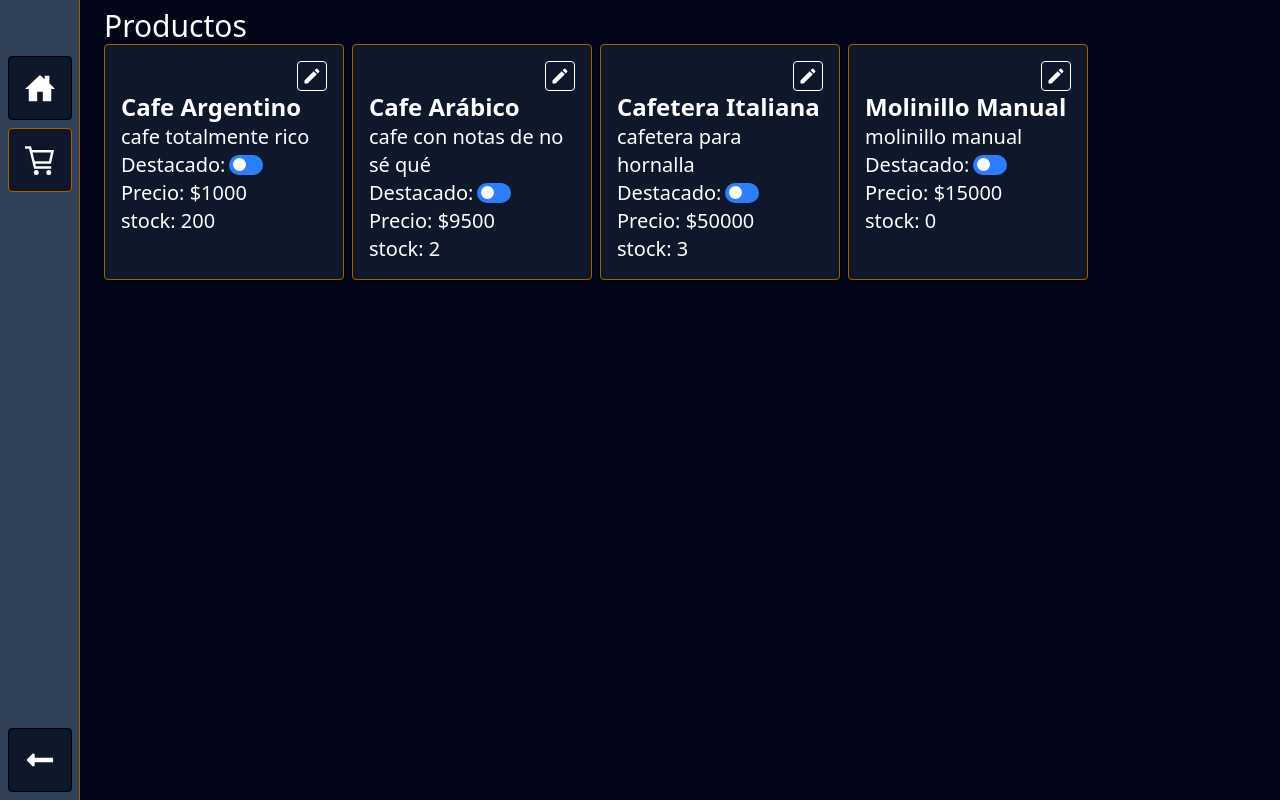
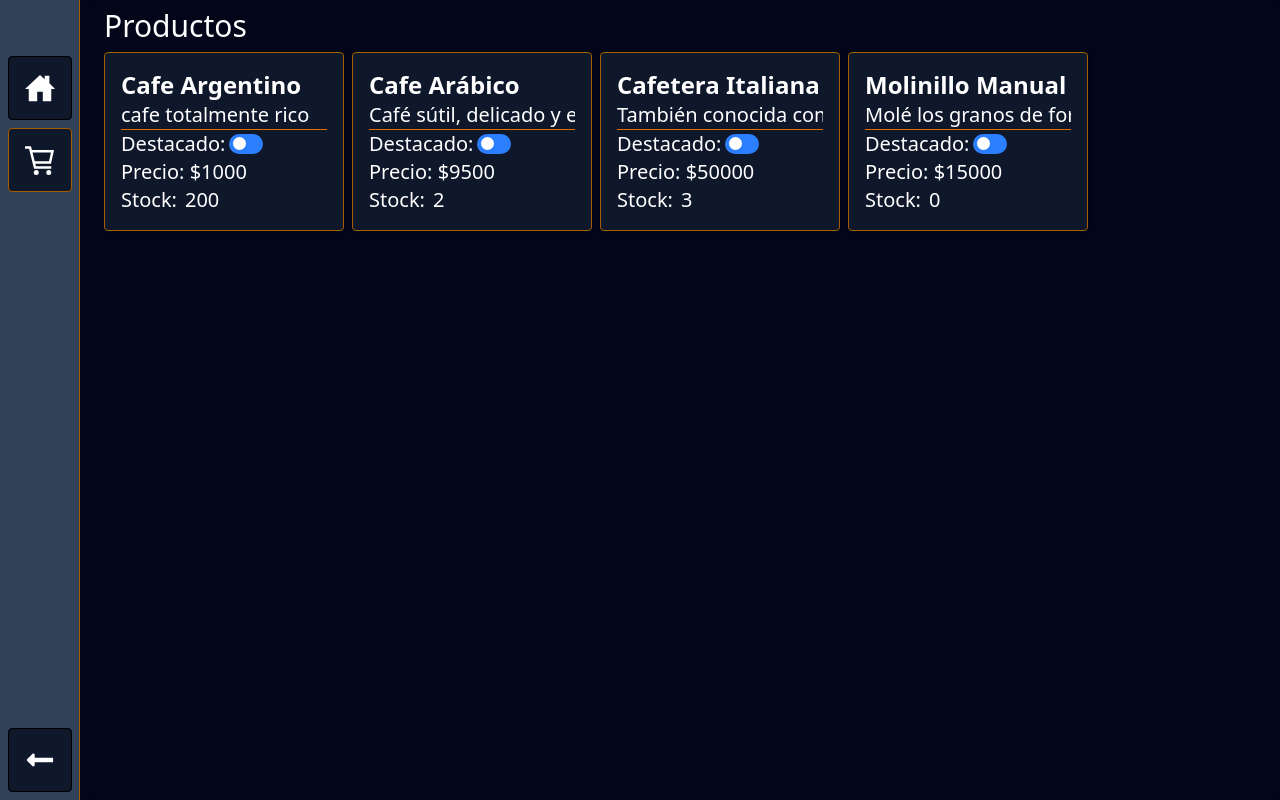
Before and after one commit to aaronvigil96/cafe-front, a React (Vite) app: page /dashboard/product in a window 1280 px wide. Built offline with nearby package versions, Linux system fonts and the light colour scheme.

Commit message:
add checkout

```diff
--- a/index.html
+++ b/index.html
@@ -7,7 +7,7 @@
     <title>Vite + React + TS</title>
   </head>
   <body class="w-screen overflow-x-hidden min-h-screen flex flex-col">
-    <div id="root"></div>
+    <div id="root" class="flex-1 flex flex-col"></div>
     <script type="module" src="/src/main.tsx"></script>
   </body>
 </html>
--- a/src/components/NavBar.tsx
+++ b/src/components/NavBar.tsx
@@ -23,6 +23,25 @@ const NavBar = () => {
 
     const toggleCart = () => {
         setCart(!cart);
+    }
+
+    const handleButton = async () => {
+
+        console.log(cartStore);
+
+        try{
+            const response = await fetch('http://localhost:3000/create-preference', {
+                method: 'POST',
+                headers: {
+                    "Content-Type": "application/json",
+                },
+                body: JSON.stringify(cartStore)
+            })
+            const data = await response.json();
+            window.location.href = data.init_point;
+        }catch(err){
+            console.log(err);
+        }
     }
 
     return(
@@ -63,7 +82,7 @@ const NavBar = () => {
                         <div className="p-2">
                             <hr className="px-2"/>
                             <p className="text-2xl">Total: <span className="font-bold text-2xl">${total.toFixed(2)}</span></p>
-                            <button className=" cursor-pointer w-full p-2 mt-2 bg-blue-500 text-white rounded-sm">Comprar</button>
+                            <button onClick={() => handleButton()} className="cursor-pointer w-full p-2 mt-2 bg-blue-500 text-white rounded-sm">Comprar</button>
                         </div>
                     </div>
                 </div>
--- a/src/main.tsx
+++ b/src/main.tsx
@@ -25,8 +25,9 @@ const Layout = () => {
   },[location.pathname])
 
   return(
-    <>
+    <div className={`${!hideLayout ? "flex flex-col min-h-screen" : ""}`}>
       {!hideLayout && <NavBar/>}
+      <div className={`${!hideLayout ? "flex-1" : ""}`}>
         <Routes>
           <Route path='/' element={<HomePage/>}/>
           <Route path='/product' element={<ProductsPage/>}/>
@@ -42,8 +43,9 @@ const Layout = () => {
             <Route path='/dashboard/product' element={<DashboardProductPage/>}/>
           </Route>
         </Routes>
+      </div>
       {!hideLayout && <Footer/>}
-    </>
+    </div>
   )
 }
 
--- a/src/routes/DashboardProductPage.tsx
+++ b/src/routes/DashboardProductPage.tsx
@@ -1,32 +1,29 @@
-import { FaEdit } from "react-icons/fa";
 import { useProductsStore } from "../stores/products.store";
-import { MdModeEdit } from "react-icons/md";
 
 const DashboardProductPage = () => {
 
-    const {products, toggleOffert} = useProductsStore();
+    const {products, toggleOffert, updateProduct} = useProductsStore();
 
     const handleToggleChange = (id:number) => {
         toggleOffert(id);
+    }
+
+    const handleChange = (id:number, field:any, value:any) => {
+        updateProduct(id, {[field]:value});
     }
 
 
     return(
         <div className="h-full rounded ml-2 overflow-y-auto">
             <h1 className="text-white text-3xl">Productos</h1>
-            <div className="flex gap-2 flex-wrap">
+            <div className="flex gap-2 flex-wrap mt-2">
             {
                 products?.map(({id, name, offert, price, stock, description}) => (
                     <div key={id} className="shadow w-60 bg-slate-900 rounded mx-auto sm:mx-0 p-4 border border-yellow-700">
-                        <div className="flex justify-end">
-                            <div className="border text-white p-1 cursor-pointer rounded">
-                            <MdModeEdit className="text-xl" />
-                            </div>
+                        <div>
+                            <input type="text" className="text-white text-2xl font-bold capitalize w-full" value={name} onChange={(e) => handleChange(id, 'name', e.target.value)}/>
                         </div>
-                        <div>
-                            <h2 className="text-2xl font-bold text-white capitalize">{name}</h2>
-                        </div>
-                        <p className="text-white text-xl">{description}</p>
+                        <input type="text" className="text-white text-xl w-full border-b border-amber-600 focus:outline-none" value={description} onChange={(e) => handleChange(id, 'description', e.target.value)}/>
                         <div className="flex items-center gap-1">
                             <p className="inline-block text-xl gap-2 text-white">Destacado: </p>
                             <label className="inline-block cursor-pointer relative w-[34px] h-[20px]">
@@ -36,7 +33,10 @@ const DashboardProductPage = () => {
                             </label>
                         </div>
                         <p className="text-white text-xl">Precio: ${price}</p>
-                        <p className="text-white text-xl">stock: {stock}</p>
+                        <div className="flex w-full gap-2">
+                            <p className="text-white text-xl capitalize">stock:</p>
+                            <input type="number" min={0} value={stock} className="inline w-full text-white text-xl" onChange={(e) => handleChange(id, 'stock', e.target.value)}/>
+                        </div>
                     </div>
                 ))
             }
--- a/src/routes/ProductPage.tsx
+++ b/src/routes/ProductPage.tsx
@@ -33,7 +33,7 @@ const ProductPage = () => {
             <div className="mx-auto w-60 h-60">
                 <img className="w-full h-full object-contain" src={`/${product.image}`}/>
             </div>
-            <div className="flex flex-col mt-2">
+            <div className="flex flex-col mt-2 md:w-60">
                 <div>
                     <nav>
                         <Link className="text-slate-400 hover:text-black transition-colors ease-in-out duration-300 capitalize" to={'/'}>home / </Link><Link className="text-slate-400 hover:text-black transition-colors ease-in-out duration-300 capitalize" to={'/product'}>tienda / </Link><span className="capitalize">{product.name}</span>
--- a/src/stores/products.store.ts
+++ b/src/stores/products.store.ts
@@ -4,16 +4,20 @@ import { ProductItemProps } from "../interfaces/product-item.interface";
 interface ProductsStore {
     products: ProductItemProps[];
     toggleOffert: (id: number) => void;
+    updateProduct: (id:number, updateProduct: Partial<ProductItemProps>) => void;
 }
 
 export const useProductsStore = create<ProductsStore>((set) => ({
     products: [
         {id: 1, name: 'cafe argentino', offert: true, price: 1000, stock: 200, description:'cafe totalmente rico', grams:1200, image:"bag-coffee.png"},
-        {id: 2, name: 'cafe arábico', offert: true, price: 9500, stock: 2, description:'cafe con notas de no sé qué', grams:300, image: "bag-coffee.png"},
-        {id: 3, name: 'cafetera italiana', offert: true, price: 50000, stock: 3, description: 'cafetera para hornalla', image:"cafetera.png"},
-        {id: 4, name: 'molinillo manual', offert: true, price: 15000, stock: 0, description: 'molinillo manual', image:"molinillo.png"}
+        {id: 2, name: 'cafe arábico', offert: true, price: 9500, stock: 2, description:'Café sútil, delicado y elegante con un gran equilibrio entre sabor y cuerpo.', grams:300, image: "bag-coffee.png"},
+        {id: 3, name: 'cafetera italiana', offert: true, price: 50000, stock: 3, description: 'También conocida como Moka. Prepará un café fuerte y con cuerpo, similar al espresso.', image:"cafetera.png"},
+        {id: 4, name: 'molinillo manual', offert: true, price: 15000, stock: 0, description: 'Molé los granos de forma artesanal.', image:"molinillo.png"}
     ],
     toggleOffert: (id:number) => set((state) => ({
         products: state.products.map(product => product.id === id ? {...product, offert: !product.offert } : product)
+    })),
+    updateProduct: (id:number, updateProduct) => set((state) => ({
+        products: state.products.map((product) => product.id === id ? {...product, ...updateProduct} : product)
     }))
 }))
```
Also changed, not shown: 1 other file (tests, documents, lock files or other folders). Lines whose indentation alone changed are shown as unchanged.
